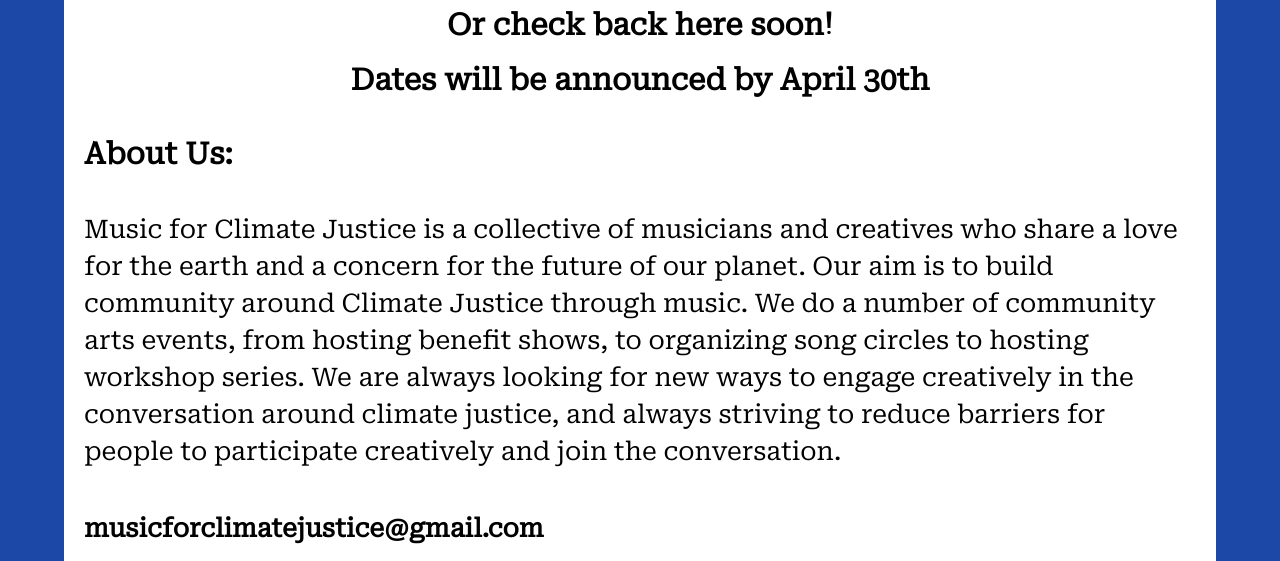
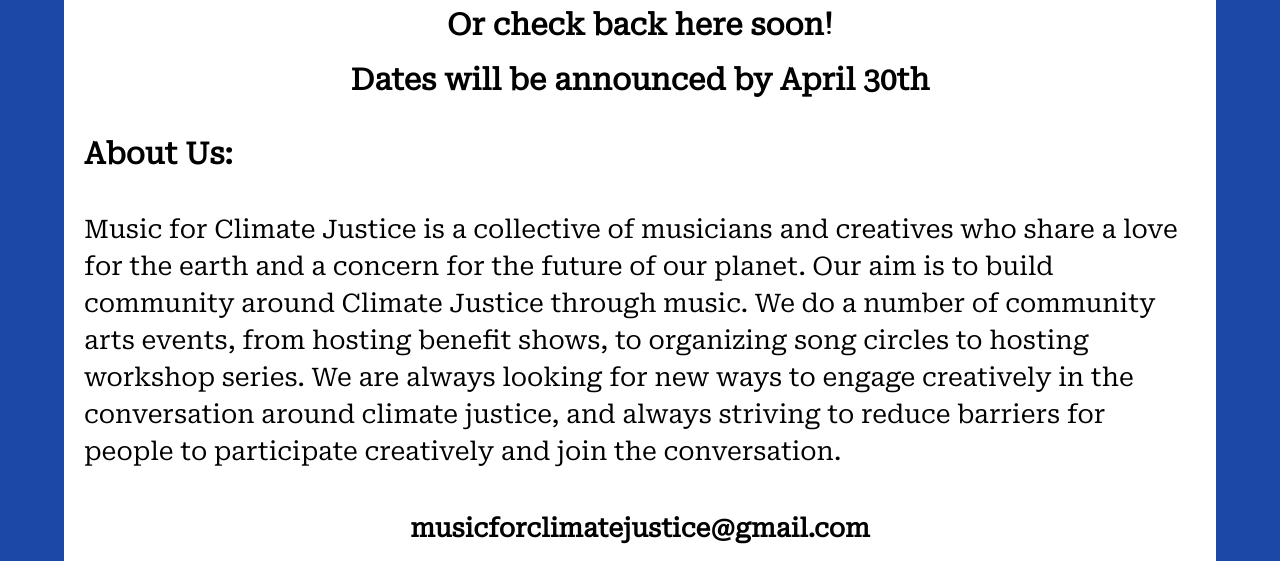
Before and after one commit to Thistle-Strum/music-for-climate-justice, a plain HTML site: page index.html in a window 1280 px wide. Shown: the part 1980-2541 px from the top of the page. Drawn offline with Linux system fonts and the light colour scheme.

Commit message:
refactor: update emailText styles

```diff
--- a/styles/style.css
+++ b/styles/style.css
@@ -360,6 +360,12 @@ img {
   text-align: center;
 }
 
+.emailText {
+  display: block;
+  font-weight: bold;
+  text-align: center;
+}
+
 .eventContainer {
   background-color: white;
 }
```
